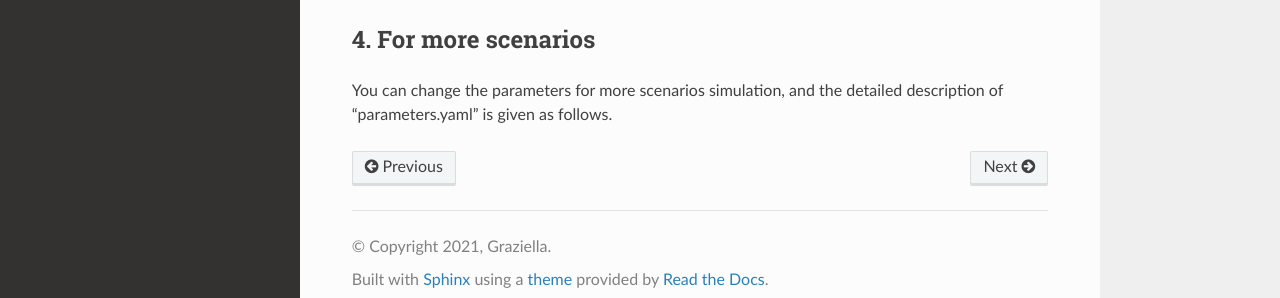
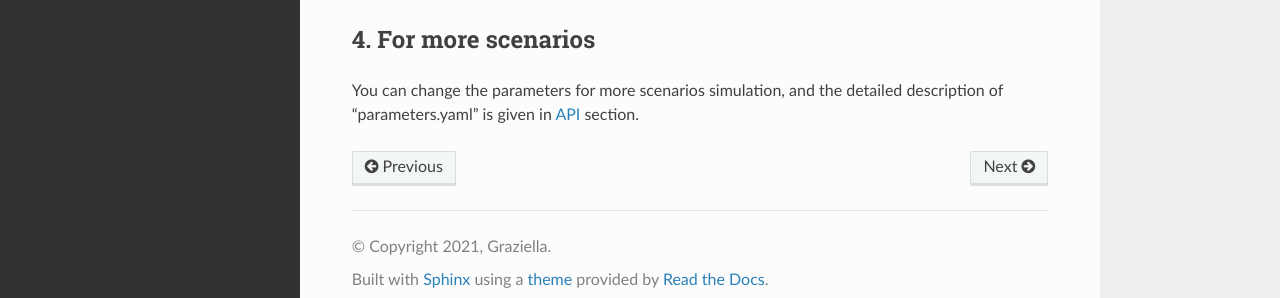
Before and after one commit to ZhangJiahaoZJU/zju_wander, a Sphinx documentation site: the page built from docs/source/usage.rst, in a window 1280 px wide and 1104 px high. Shown: the part 788-1086 px from the top of the window. Built offline with Sphinx 7.4.7 and the Read the Docs theme 2.0.0, drawn with Linux system fonts in a browser that asks for light colours.

Commit message:
Update usage.rst

```diff
--- a/docs/source/usage.rst
+++ b/docs/source/usage.rst
@@ -40,4 +40,4 @@ It will cost 5 minutes, then the result is outputed, such as
 4. For more scenarios
 ----------------
 You can change the parameters for more scenarios simulation, and the detailed
-description of "parameters.yaml" is given as follows.
+description of "parameters.yaml" is given in :doc:`api` section.
```
